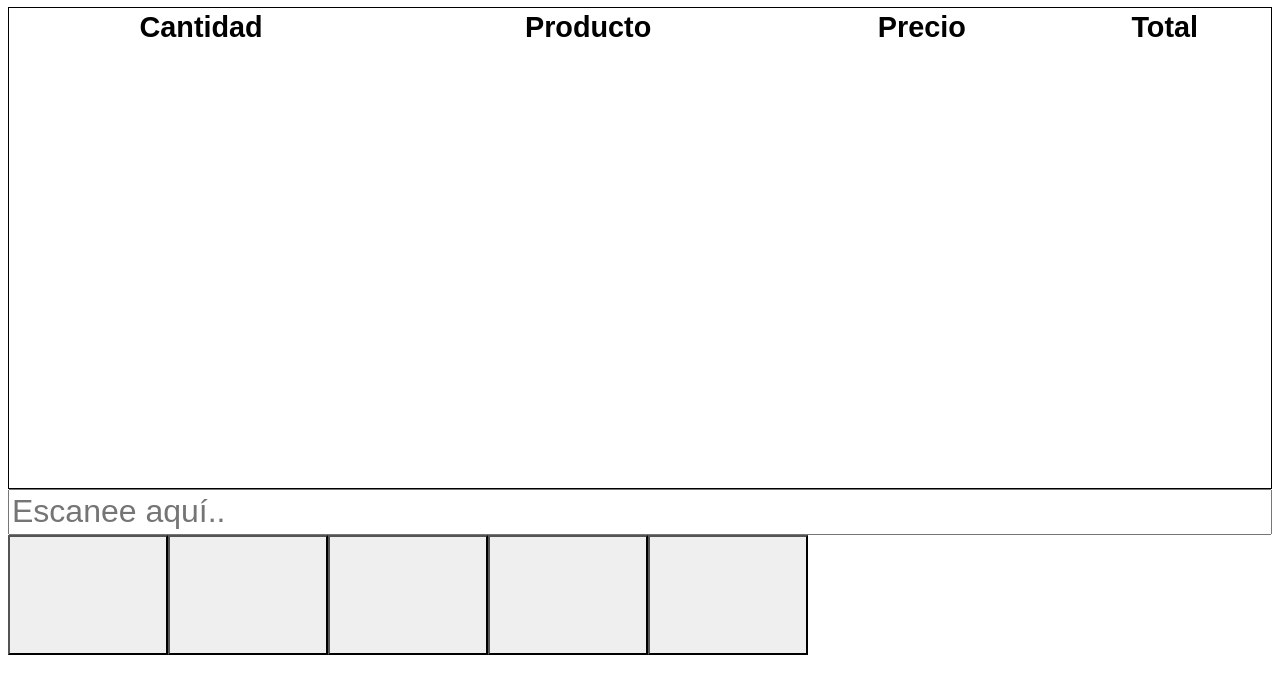
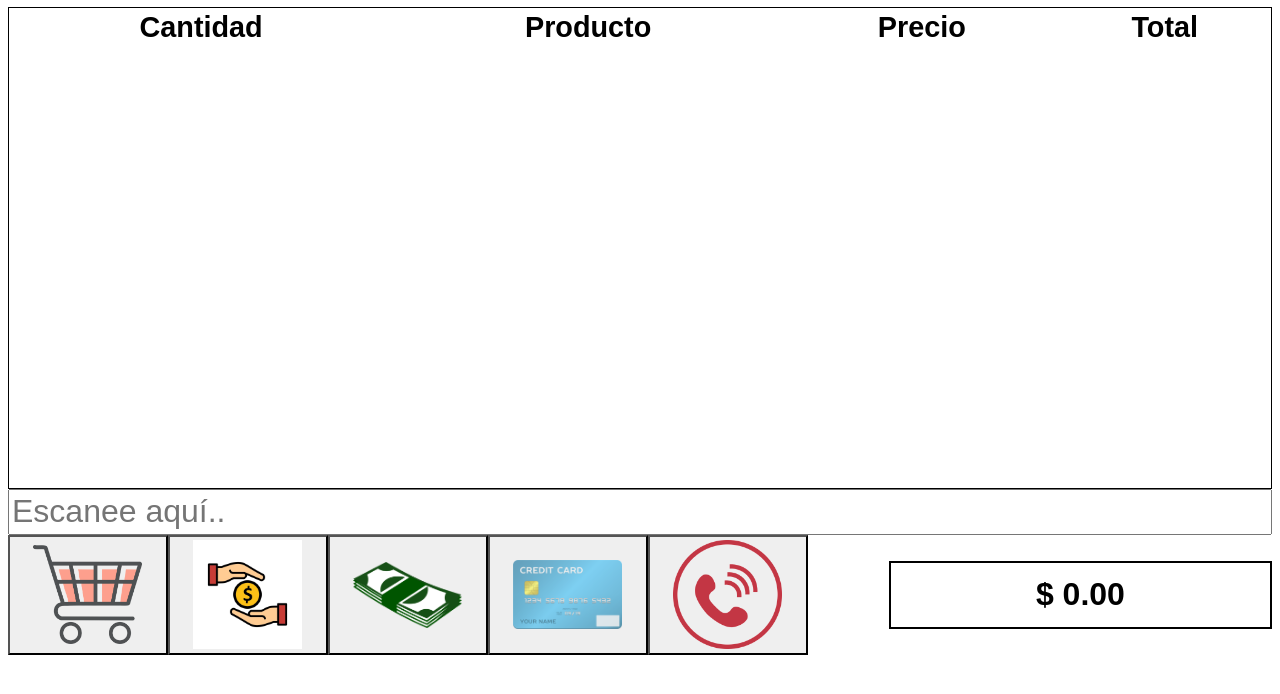
Before and after one commit to AntonioZamoranoMendez/pos, a plain HTML site: page index.html in a window 1280 px wide. Shown: the part 106-800 px from the top of the page. Drawn offline with Linux system fonts and the light colour scheme.

Commit message:
sprint 1 - act. 6

```diff
--- a/css/styles.css
+++ b/css/styles.css
@@ -1,6 +1,7 @@
 th,h1,h2,tbody,td,tr{
     font-family: sans-serif;
 }
+
 #tablalistado{
     max-height: 50%;
     width: 100%;
@@ -12,11 +13,13 @@ th,h1,h2,tbody,td,tr{
     width: 100%;
     font-size: larger;
 }
+
 .escanear{
     width: calc(100% - 8px);
     font-size: xx-large;
     height: 40px;
 }
+
 .encabezado {
     text-align: center;
     align-items: center;
@@ -24,12 +27,15 @@ th,h1,h2,tbody,td,tr{
     border-radius: 15px;
     margin: 5px;
 }
+
 .titulo1{
    margin: 0;
 }
+
 .subtitulo1{
     margin: 0;
 }
+
 .logoizq{
     width: 100%;
     max-width: 60px;
@@ -38,6 +44,7 @@ th,h1,h2,tbody,td,tr{
     position: absolute;
         top: 10px;
 }
+
 .logoder{
     width: 100%;
     max-width: 60px;
@@ -47,6 +54,7 @@ th,h1,h2,tbody,td,tr{
     right: 0;
     top: 10px;
 }
+
 .listaproductos{
     font-size: x-large;
     height: 60vh;
@@ -55,10 +63,12 @@ th,h1,h2,tbody,td,tr{
     border: 1px solid black;
 
 }
+
 .botones{
     display: flex;
     align-items: center;
 }
+
 .btn{
     height: 15vh;
     width: 20vh;
@@ -67,3 +77,55 @@ th,h1,h2,tbody,td,tr{
     background-position: center;
     cursor: pointer;
 }
+
+#boton1{
+    background-image: url(../images/carrito.png);
+    background-size: 70%;
+    background-position: center;
+    background-repeat: no-repeat;
+    padding: 10px;
+}
+
+#boton2{
+    background-image: url(../images/foto1.jpg);
+    background-size: 70%;
+    background-position: center;
+    background-repeat: no-repeat;
+    padding: 10px;
+}
+
+#boton3{
+    background-image: url(../images/efectivo.png);
+    background-size: 70%;
+    background-position: center;
+    background-repeat: no-repeat;
+    padding: 10px;
+}
+
+#boton4{
+    background-image: url(../images/tarjeta.jpeg);
+    background-size: 70%;
+    background-position: center;
+    background-repeat: no-repeat;
+    padding: 10px;
+}
+
+#boton5{
+    background-image: url(../images/telefono.jpeg);
+    background-size: 70%;
+    background-position: center;
+    background-repeat: no-repeat;
+    padding: 10px;
+}
+
+.total{
+    display: flex;
+    border: 2px solid black;
+    width: 30%;
+    height: 5dvw;
+    margin-left: auto;
+    font-size: xx-large;
+    align-items: center;
+    justify-content: center;
+
+}
--- a/index.html
+++ b/index.html
@@ -39,6 +39,11 @@
         <input type="button" id="boton3" class="btn">
         <input type="button" id="boton4" class="btn">
         <input type="button" id="boton5" class="btn">
+        <!-- Total -->
+        <h1 class="total">$ 0.00</h1>
     </div>
+
+
+
 </body>
 </html>
```
Also changed, not shown: images/carrito.png (added), images/efectivo.png (added), images/opciones.png (added), images/tarjeta.jpeg (added), images/telefono.jpeg (added).
